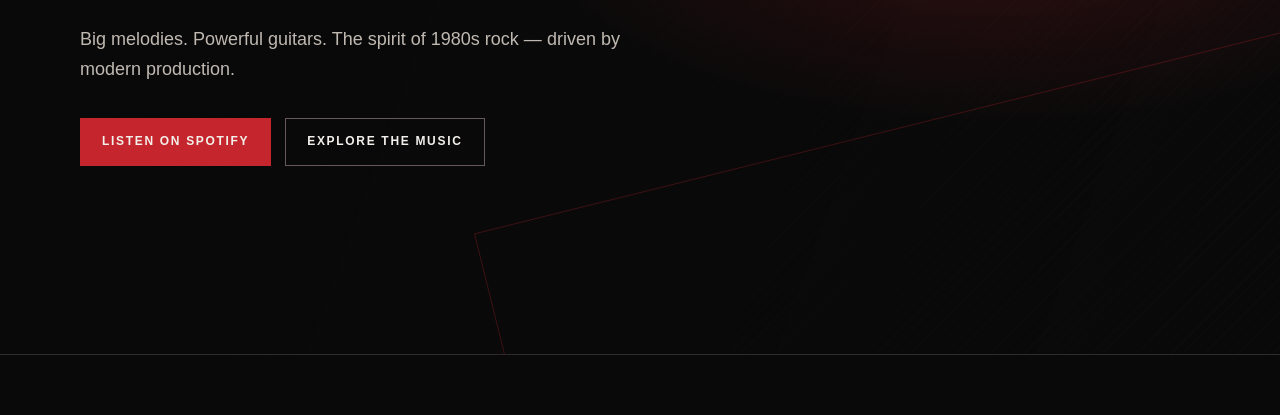
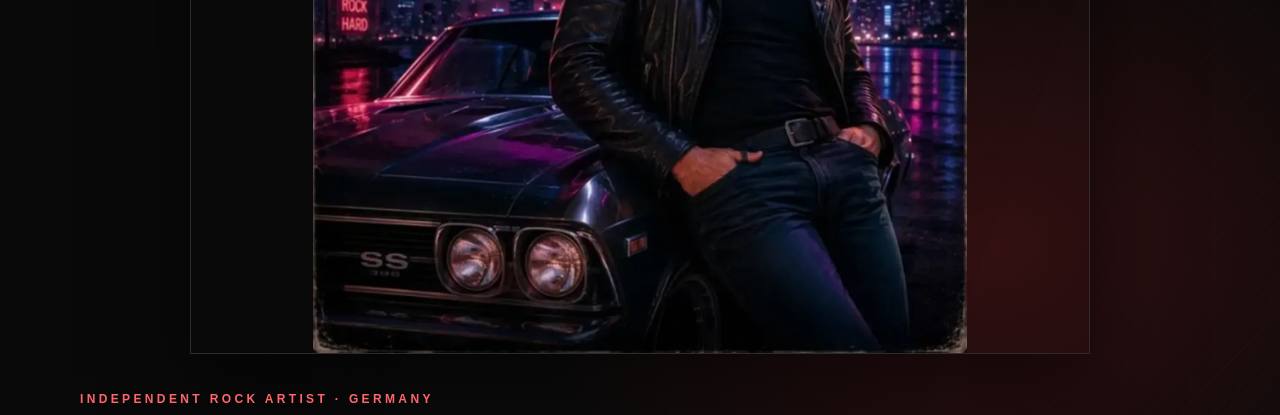
Before and after one commit to patricklang2205-blip/patricklang2205-blip.github.io, a plain HTML site: page index.html in a window 1280 px wide. Shown: the part 567-982 px from the top of the page. Drawn offline with Linux system fonts and the light colour scheme.

Commit message:
Add album cover image for Electric Renegade
Added an image for the Electric Renegade album cover with styling.

```diff
--- a/index.html
+++ b/index.html
@@ -69,6 +69,12 @@
 <main>
   <section class="hero" id="home">
     <div class="wrap hero-content">
+
+<img
+  src="electric-renegade-cover.jpg"
+  alt="Patrick Lang – Electric Renegade"
+  style="display:block;width:100%;max-width:900px;height:auto;max-height:82vh;object-fit:contain;margin:0 auto 36px;border:1px solid #302b2b;box-shadow:0 24px 80px rgba(0,0,0,.55);"
+>
       <div class="eyebrow">Independent Rock Artist · Germany</div>
       <h1>Patrick<br><span>Lang</span></h1>
       <div class="tagline">Melodic Rock · Hard Rock · 80s Rock</div>
```
